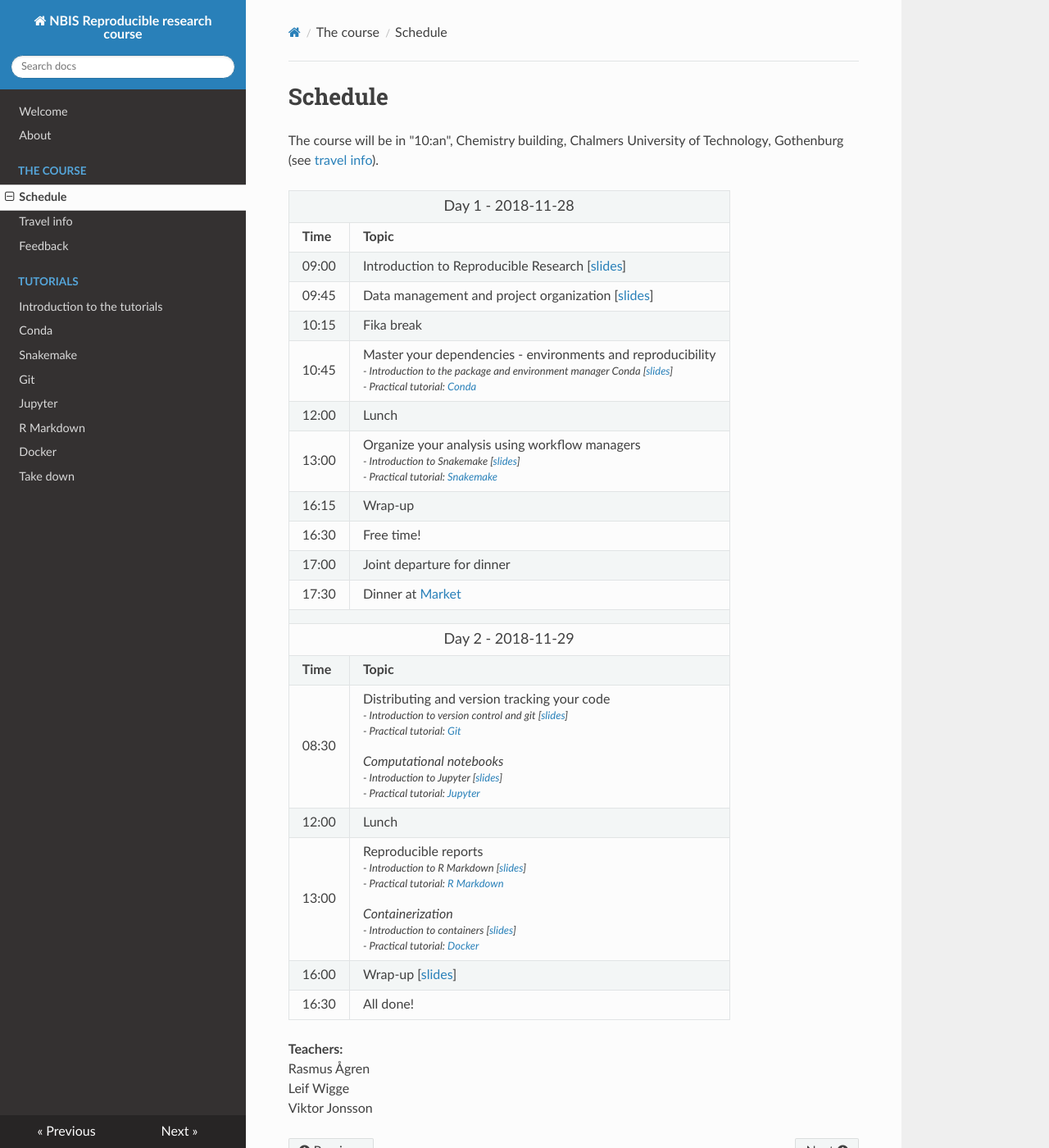
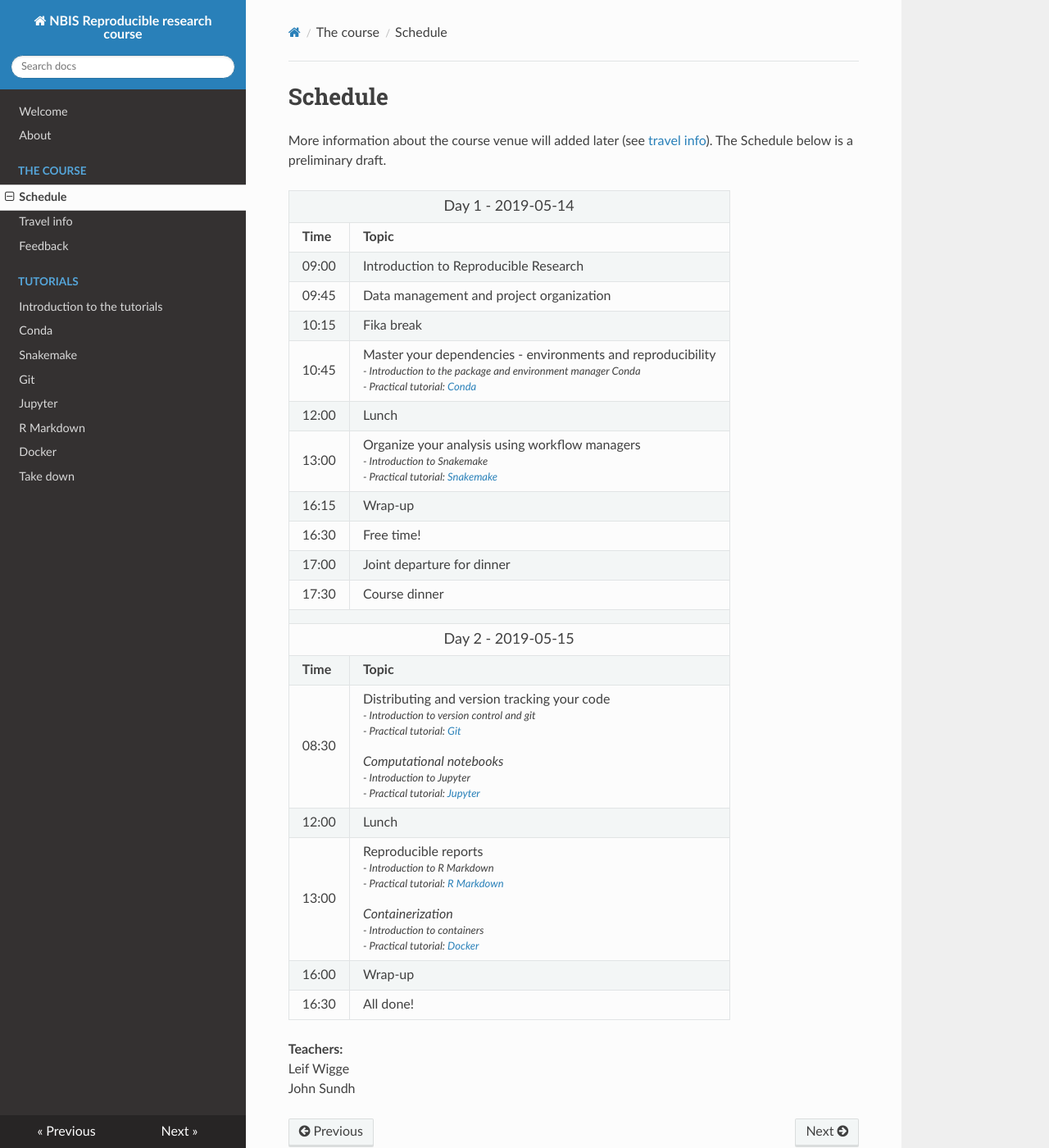
Before and after one commit to NBISweden/workshop-reproducible-research, an MkDocs documentation site: the page built from docs/schedule.md, in a window 1280 px wide and 1400 px high. Shown: the whole window at 82% size. Built offline with MkDocs 1.6.1, drawn with Linux system fonts in a browser that asks for light colours; nearby versions of some CDN libraries; old or Windows-style settings are respelled for this version of MkDocs.

Commit message:
update schedule

```diff
--- a/docs/schedule.md
+++ b/docs/schedule.md
@@ -1,12 +1,12 @@
 # Schedule
 
-The course will be in "10:an", Chemistry building, Chalmers University of Technology, Gothenburg (see [travel info](travel.md)).
+More information about the course venue will added later (see [travel info](travel.md)). The Schedule below is a preliminary draft.
 
 <table>
   <tr>
     <td colspan="3">
       <font size="4">
-      <center> Day 1 - 2018-11-28 </center>
+      <center> Day 1 - 2019-05-14 </center>
     </td>
   </tr>
   <tr>
@@ -15,12 +15,12 @@ The course will be in "10:an", Chemistry building, Chalmers University of Techno
   </tr>
   <tr>
     <td> <font size="3"> 09:00
-    <td> <font size="3"> Introduction to Reproducible Research [<a href="https://ndownloader.figshare.com/files/13687415">slides</a>]
+    <td> <font size="3"> Introduction to Reproducible Research
 </td>
   </tr>
   <tr>
     <td> <font size="3"> 09:45 </td>
-    <td> <font size="3"> Data management and project organization [<a href="https://ndownloader.figshare.com/files/13687406">slides</a>]</td>
+    <td> <font size="3"> Data management and project organization</td>
   </tr>
   <tr>
     <td> <font size="3"> 10:15 </td>
@@ -31,7 +31,7 @@ The course will be in "10:an", Chemistry building, Chalmers University of Techno
     <td>
       <font size="3"> Master your dependencies - environments and reproducibility
       <font size="2"><i><br>
-      - Introduction to the package and environment manager Conda [<a href="https://ndownloader.figshare.com/files/13687403">slides</a>]<br>
+      - Introduction to the package and environment manager Conda<br>
       - Practical tutorial: <a href="../conda/">Conda</a>
     </td>
   </tr>
@@ -44,7 +44,7 @@ The course will be in "10:an", Chemistry building, Chalmers University of Techno
     <td>
       <font size="3"> Organize your analysis using workflow managers
       <font size="2"><i><br>
-      - Introduction to Snakemake [<a href="https://ndownloader.figshare.com/files/13687430">slides</a>]<br>
+      - Introduction to Snakemake<br>
       - Practical tutorial: <a href="../snakemake/">Snakemake</a>
     </td>
   </tr>
@@ -62,7 +62,7 @@ The course will be in "10:an", Chemistry building, Chalmers University of Techno
   </tr>
   <tr>
     <td> <font size="3"> 17:30 </td>
-    <td> <font size="3"> Dinner at <a href="http://marketrosenlund.se">Market</a></td>
+    <td> <font size="3"> Course dinner</td>
   </tr>
   <tr>
     <td colspan="3"> </td>
@@ -70,7 +70,7 @@ The course will be in "10:an", Chemistry building, Chalmers University of Techno
   <tr>
     <td colspan="3">
       <font size="4">
-      <center> Day 2  - 2018-11-29 </center>
+      <center> Day 2  - 2019-05-15 </center>
     </td>
   </tr>
   <tr>
@@ -82,12 +82,12 @@ The course will be in "10:an", Chemistry building, Chalmers University of Techno
     <td>
       <font size="3"> Distributing and version tracking your code
       <font size="2"><i><br>
-      - Introduction to version control and git [<a href="https://ndownloader.figshare.com/files/13687412">slides</a>]<br>
+      - Introduction to version control and git<br>
       - Practical tutorial: <a href="../git/">Git</a>
       <br><br>
       <font size="3"> Computational notebooks
       <font size="2"><i><br>
-      - Introduction to Jupyter [<a href="https://ndownloader.figshare.com/files/13687418">slides</a>]<br>
+      - Introduction to Jupyter <br>
       - Practical tutorial: <a href="../jupyter/">Jupyter</a>
     </td>
   </tr>
@@ -100,18 +100,18 @@ The course will be in "10:an", Chemistry building, Chalmers University of Techno
     <td>
       <font size="3"> Reproducible reports
       <font size="2"><i><br>
-      - Introduction to R Markdown [<a href="https://ndownloader.figshare.com/files/13687427">slides</a>]<br>
+      - Introduction to R Markdown <br>
       - Practical tutorial: <a href="../rmarkdown/">R Markdown</a>
       <br><br>
       <font size="3"> Containerization
       <font size="2"><i><br>
-      - Introduction to containers [<a href="https://ndownloader.figshare.com/files/13687409">slides</a>]<br>
+      - Introduction to containers <br>
       - Practical tutorial: <a href="../docker/">Docker</a>
     </td>
   </tr>
   <tr>
     <td> <font size="3"> 16:00 </td>
-    <td> <font size="3"> Wrap-up [<a href="https://ndownloader.figshare.com/files/13687433">slides</a>]</td>
+    <td> <font size="3"> Wrap-up </td>
   </tr>
   <tr>
     <td> <font size="3"> 16:30 </td>
@@ -120,6 +120,5 @@ The course will be in "10:an", Chemistry building, Chalmers University of Techno
 </table>
 
 **Teachers:**
-Rasmus Ågren
 Leif Wigge
-Viktor Jonsson
+John Sundh
```
